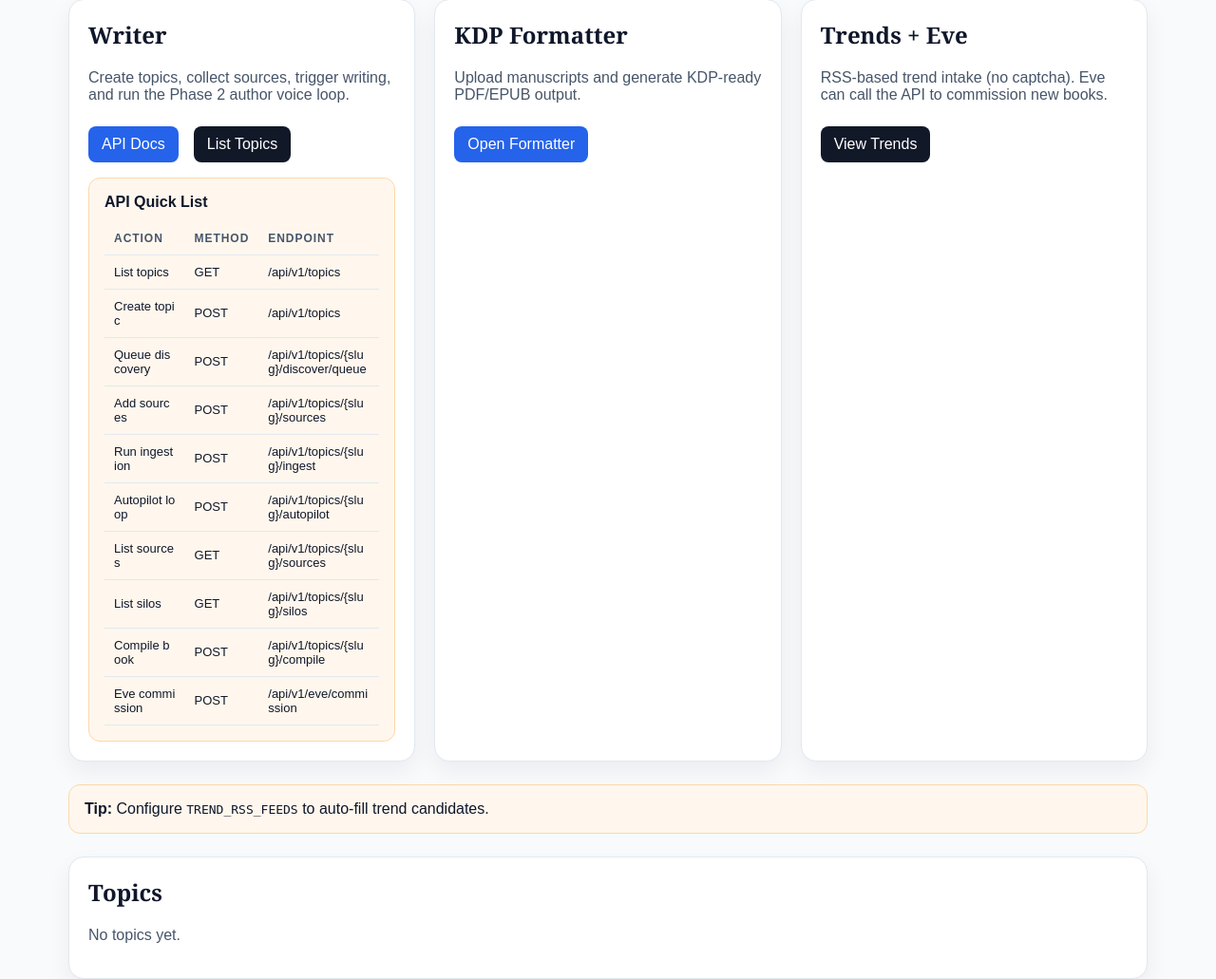
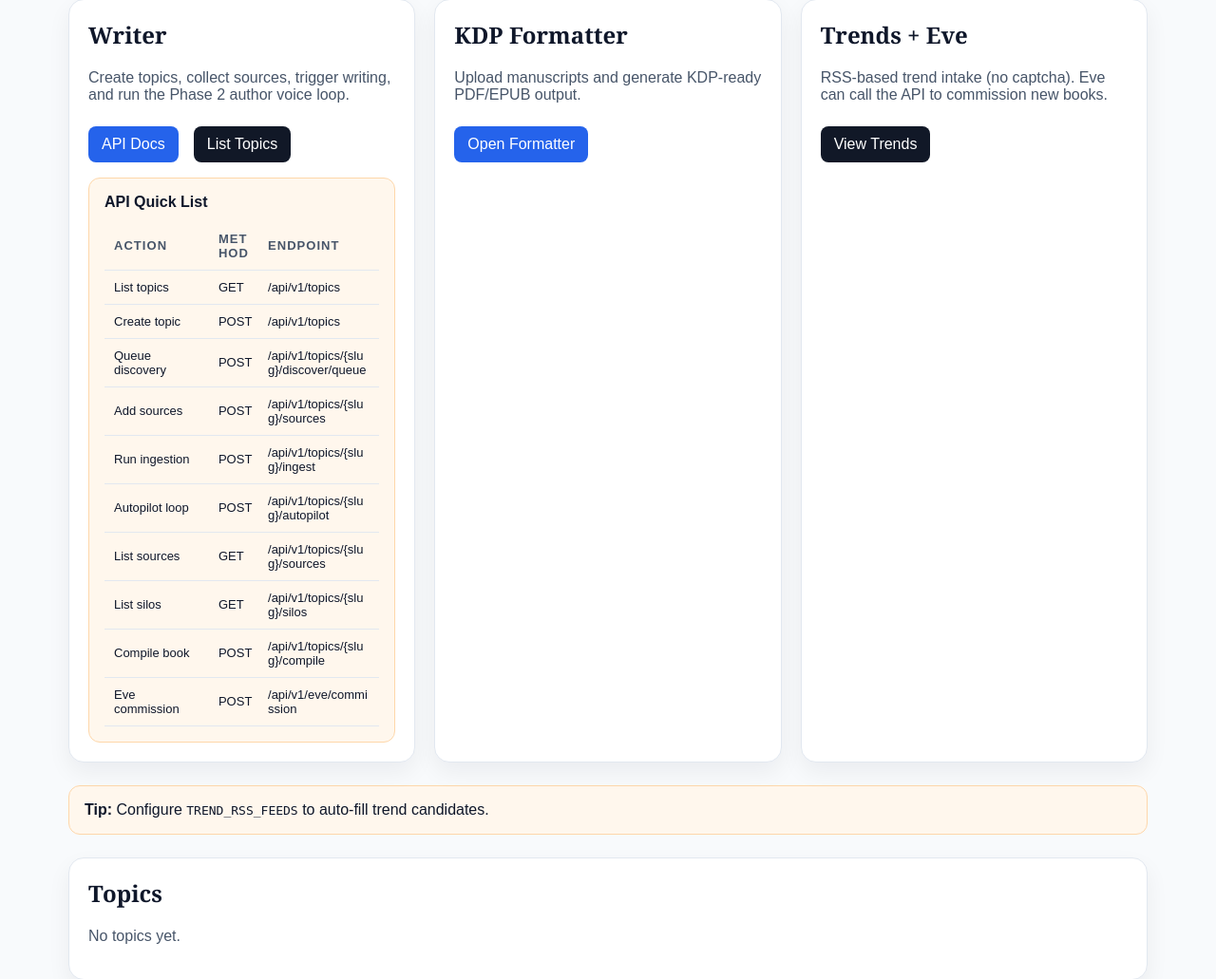
Before and after one commit to MarquisdeMayfair/KDP-Formatter, a FastAPI app: template book_factory/app/templates/dashboard.html in a window 1280 px wide. Shown: the part 164-1195 px from the top of the page at 95% size. Run offline with FastAPI, Linux system fonts and the light colour scheme; the template is opened without the code that fills it, so the values that code supplies are empty.

Commit message:
Widen API quick list columns

```diff
--- a/book_factory/app/templates/dashboard.html
+++ b/book_factory/app/templates/dashboard.html
@@ -31,7 +31,9 @@
         table { width: 100%; border-collapse: collapse; margin-top: 12px; font-family: "Arial", sans-serif; }
         th, td { text-align: left; padding: 10px; border-bottom: 1px solid var(--border); }
         th { font-size: 12px; text-transform: uppercase; letter-spacing: 0.08em; color: var(--slate); }
-        .api-table td { word-break: break-all; font-size: 13px; }
+        .api-table { table-layout: fixed; }
+        .api-table th, .api-table td { font-size: 13px; overflow-wrap: anywhere; }
+        .api-table td.method { width: 80px; white-space: nowrap; }
         .status { font-weight: 600; }
         .status.published { color: #16a34a; }
         .status.drafting { color: #f97316; }
@@ -62,6 +64,11 @@
                 <div class="note" style="margin-top: 16px;">
                     <strong>API Quick List</strong>
                     <table class="api-table">
+                        <colgroup>
+                            <col style="width: 38%;">
+                            <col style="width: 18%;">
+                            <col style="width: 44%;">
+                        </colgroup>
                         <thead>
                             <tr>
                                 <th>Action</th>
@@ -70,16 +77,16 @@
                             </tr>
                         </thead>
                         <tbody>
-                            <tr><td>List topics</td><td>GET</td><td>/api/v1/topics</td></tr>
-                            <tr><td>Create topic</td><td>POST</td><td>/api/v1/topics</td></tr>
-                            <tr><td>Queue discovery</td><td>POST</td><td>/api/v1/topics/{slug}/discover/queue</td></tr>
-                            <tr><td>Add sources</td><td>POST</td><td>/api/v1/topics/{slug}/sources</td></tr>
-                            <tr><td>Run ingestion</td><td>POST</td><td>/api/v1/topics/{slug}/ingest</td></tr>
-                            <tr><td>Autopilot loop</td><td>POST</td><td>/api/v1/topics/{slug}/autopilot</td></tr>
-                            <tr><td>List sources</td><td>GET</td><td>/api/v1/topics/{slug}/sources</td></tr>
-                            <tr><td>List silos</td><td>GET</td><td>/api/v1/topics/{slug}/silos</td></tr>
-                            <tr><td>Compile book</td><td>POST</td><td>/api/v1/topics/{slug}/compile</td></tr>
-                            <tr><td>Eve commission</td><td>POST</td><td>/api/v1/eve/commission</td></tr>
+                            <tr><td>List topics</td><td class="method">GET</td><td>/api/v1/topics</td></tr>
+                            <tr><td>Create topic</td><td class="method">POST</td><td>/api/v1/topics</td></tr>
+                            <tr><td>Queue discovery</td><td class="method">POST</td><td>/api/v1/topics/{slug}/discover/queue</td></tr>
+                            <tr><td>Add sources</td><td class="method">POST</td><td>/api/v1/topics/{slug}/sources</td></tr>
+                            <tr><td>Run ingestion</td><td class="method">POST</td><td>/api/v1/topics/{slug}/ingest</td></tr>
+                            <tr><td>Autopilot loop</td><td class="method">POST</td><td>/api/v1/topics/{slug}/autopilot</td></tr>
+                            <tr><td>List sources</td><td class="method">GET</td><td>/api/v1/topics/{slug}/sources</td></tr>
+                            <tr><td>List silos</td><td class="method">GET</td><td>/api/v1/topics/{slug}/silos</td></tr>
+                            <tr><td>Compile book</td><td class="method">POST</td><td>/api/v1/topics/{slug}/compile</td></tr>
+                            <tr><td>Eve commission</td><td class="method">POST</td><td>/api/v1/eve/commission</td></tr>
                         </tbody>
                     </table>
                 </div>
```
